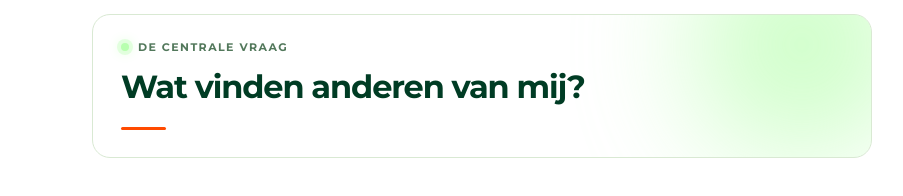
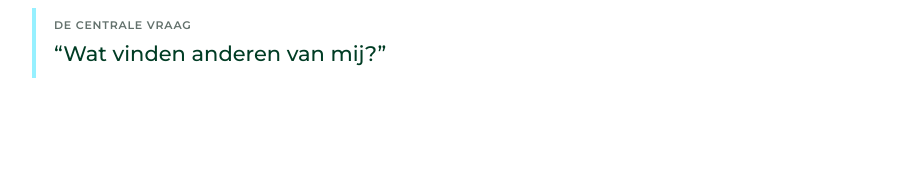
Before and after one commit to kayawaller-design/LYL, a plain HTML site: page trainers-centrale-vraag.html in a window 1280 px wide. Shown: the whole page, without its empty margins (158-1061 px from the left). Drawn offline with Linux system fonts and the light colour scheme.

Commit message:
Simplify central question to minimal quote design for three phases

```diff
--- a/trainers-centrale-vraag.html
+++ b/trainers-centrale-vraag.html
@@ -1,5 +1,34 @@
-<!doctype html><html lang="nl"><head><meta charset="utf-8"><meta name="viewport" content="width=device-width,initial-scale=1"><link rel="preconnect" href="https://fonts.googleapis.com"><link rel="preconnect" href="https://fonts.gstatic.com" crossorigin><link href="https://fonts.googleapis.com/css2?family=Montserrat:wght@500;600;700&display=swap" rel="stylesheet"><style>
-*{box-sizing:border-box}html,body{margin:0;width:100%;background:transparent;overflow:hidden}body{font-family:Montserrat,Arial,sans-serif;color:#003c24;padding:14px 12px 20px}.panel{position:relative;isolation:isolate;max-width:780px;margin:auto;padding:25px 28px 27px;border:1.5px solid #d9e9d3;border-radius:18px;background:#fff;overflow:hidden}.panel:before{content:"";position:absolute;z-index:-1;right:-36px;top:-75px;width:210px;height:210px;background:#b8ffaf;opacity:.52;filter:blur(55px);border-radius:50%;animation:breathe 4s ease-in-out infinite}.eyebrow{font-size:11px;font-weight:700;letter-spacing:.13em;text-transform:uppercase;color:#52785b;margin-bottom:13px;display:flex;align-items:center;gap:9px}.dot{width:8px;height:8px;border-radius:50%;background:#b8ffaf;box-shadow:0 0 0 4px #b8ffaf55,0 0 13px #b8ffaf}.question{font-size:clamp(21px,4.5vw,32px);font-weight:700;line-height:1.28;letter-spacing:-.035em;margin:0}.accent{height:3px;width:45px;border-radius:10px;background:#ff4a00;margin-top:19px}@keyframes breathe{50%{opacity:.85;transform:scale(1.12)}}@media(max-width:520px){body{padding:8px 4px 15px}.panel{padding:23px 20px;border-radius:14px}.question{font-size:23px}}@media(prefers-reduced-motion:reduce){.panel:before{animation:none}}
-</style></head><body><section class="panel" aria-label="Centrale vraag van deze ontwikkelingsfase"><div class="eyebrow"><span class="dot"></span>De centrale vraag</div><h1 class="question" id="q">Wat vinden anderen van mij?</h1><div class="accent"></div></section><script>
-const questions={vroeg:"Wat vinden anderen van mij?",midden:"Wie ben ik en wat wil ik zelf?",laat:"Welke richting wil ik op?"};const key=new URLSearchParams(location.search).get("fase")||"vroeg";document.getElementById("q").textContent=questions[key]||questions.vroeg;
-</script></body></html>
+<!doctype html>
+<html lang="nl">
+<head>
+<meta charset="utf-8">
+<meta name="viewport" content="width=device-width,initial-scale=1">
+<title>De centrale vraag</title>
+<link rel="preconnect" href="https://fonts.googleapis.com">
+<link rel="preconnect" href="https://fonts.gstatic.com" crossorigin>
+<link href="https://fonts.googleapis.com/css2?family=Montserrat:wght@400;500;600&display=swap" rel="stylesheet">
+<style>
+*{box-sizing:border-box}
+html,body{margin:0;width:100%;background:transparent}
+body{font-family:"Montserrat",Arial,sans-serif;color:#3e281a}
+.wrap{width:100%;padding:8px 12px}
+.question-card{max-width:900px;margin:0 auto;border-left:4px solid #96f0ff;padding:10px 18px;background:#fff}
+.label{font-size:11px;font-weight:600;letter-spacing:.07em;color:#63716c;text-transform:uppercase;margin-bottom:7px}
+.question{font-size:clamp(17px,3.3vw,21px);font-weight:500;line-height:1.4;color:#003c24;margin:0}
+@media(max-width:550px){.wrap{padding:7px 9px}.question-card{padding:9px 13px}.question{font-size:17px}}
+</style>
+</head>
+<body>
+<div class="wrap">
+  <section class="question-card" aria-label="Centrale vraag van deze ontwikkelingsfase">
+    <div class="label">De centrale vraag</div>
+    <p class="question" id="q">“Wat vinden anderen van mij?”</p>
+  </section>
+</div>
+<script>
+const questions={vroeg:"Wat vinden anderen van mij?",midden:"Wie ben ik en wat wil ik zelf?",laat:"Welke richting wil ik op?"};
+const phase=new URLSearchParams(location.search).get("fase")||"vroeg";
+document.getElementById("q").textContent="“"+(questions[phase]||questions.vroeg)+"”";
+</script>
+</body>
+</html>
```
